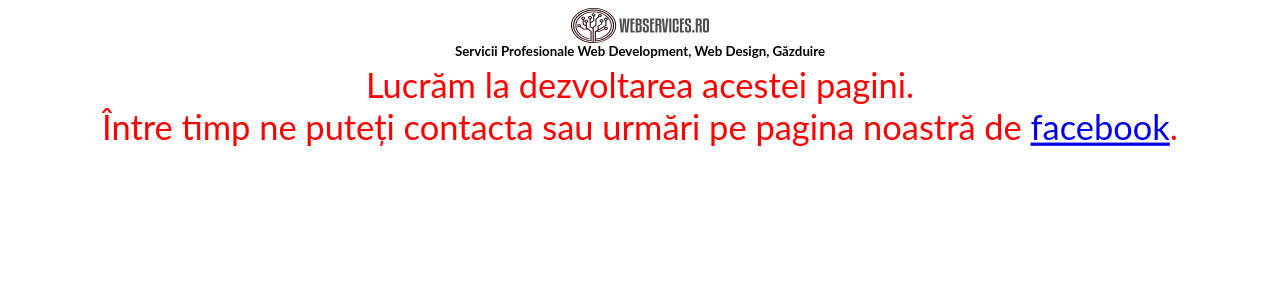
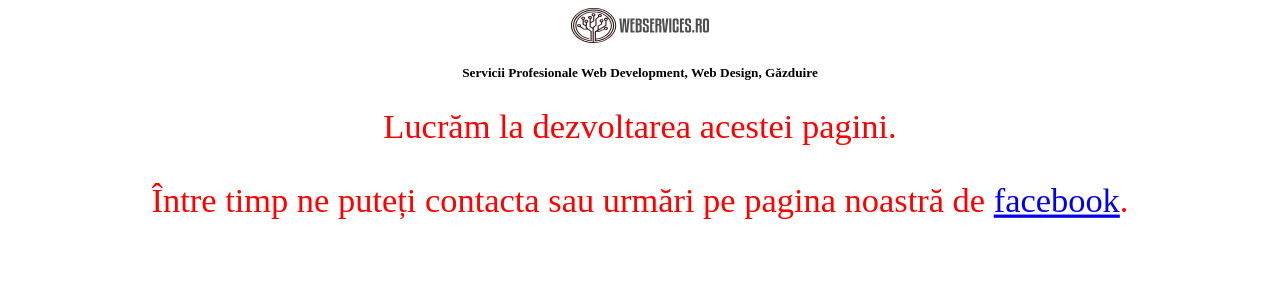
Before and after one commit to alexbran8/webservices, a Next.js app: page / in a window 1280 px wide. Shown: the top 300 px of the page. Built offline with nearby package versions, Linux system fonts and the light colour scheme.

Commit message:
new build test after bug fix

```diff
--- a/layout/layout.js
+++ b/layout/layout.js
@@ -1,6 +1,6 @@
 import Head from 'next/head'
 import favicon from "../public/logo_small.svg"
-import Footer from './footer';
+// import Footer from './footer';
 
 const Layout = ({ children, pageTitle, description, ...props }) => {
     return (
--- a/package.json
+++ b/package.json
@@ -10,7 +10,7 @@
     "deploy": "next build && next export && git add out/ && git commit -m \"Deploy gh-pages\" && git subtree  push  --prefix out origin gh-pages"
   },
   "dependencies": {
-    "next": "^12.1.6",
+    "next": "^12.2.0",
     "next-share": "^0.14.0",
     "react": "^18.2.0",
     "react-dom": "^18.2.0",
--- a/pages/Footer.scss
+++ b/pages/Footer.scss
@@ -83,7 +83,7 @@ body {
   }
 }
 
-//400-600 ?
+
 @media only screen and (min-width: 400px) and (max-width: 600px) {
   .ft-main-item {
     margin: 0 auto;
--- a/pages/_app.js
+++ b/pages/_app.js
@@ -1,5 +1,5 @@
-import "./index.css"
-import "./Footer.scss"
+import "./index.scss"
+// import "./Footer.scss"
 import { AppProps } from 'next/app';
 import Head from 'next/head'
 import Layout from "../layout/layout";
--- a/pages/index.css
+++ b/pages/index.scss
@@ -8,7 +8,6 @@
 .logo-container{
     display: grid;
     place-items:center;
-    text-alingment: center;
     margin: 1vh 1vh 1vh 1vh;
 }
 
@@ -21,32 +20,17 @@
     text-align:center;
   }
 
-body{
-    /* background: linear-gradient(#e66465, #9198e5); */
-    /* min-height: 100vh; */
-    /* display: flex;
-    flex-direction: column; */
-    /* margin: 1vh 1vh 1vh 1vh; */
-}
-/* main {
-    display: flex;
-    flex-direction: column;
-    height: 100vh;
 
-
-  } */
 
   article {
     flex-grow: 1;
     margin: 1vh 1vh 1vh 1vh;
-    /* background-color: lightgreen; */
+
   }
 
 
   body    { margin: 0; }
 
-
- */
 ul {
     padding: 1.25rem;
     text-align: center;
```
Also changed, not shown: 1 other file (tests, documents, lock files or other folders).
